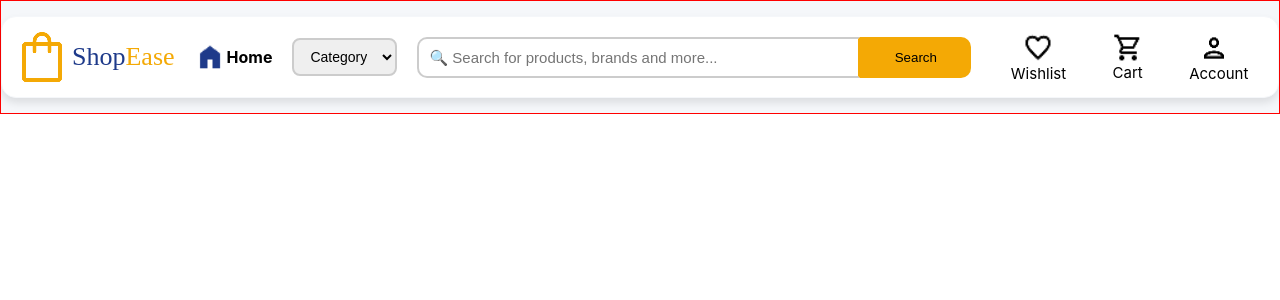
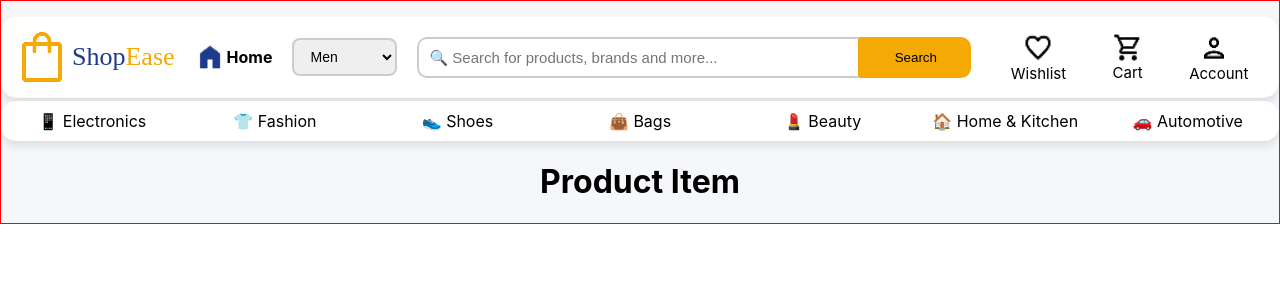
Before and after one commit to gaurav17032007/Recovery_code01, a React (Create React App) app: page /Product_item in a window 1280 px wide. Shown: the top 300 px of the page. Built offline with nearby package versions, Linux system fonts and the light colour scheme.

Commit message:
Update e-commerce product and navigation UI

```diff
--- a/src/App.js
+++ b/src/App.js
@@ -6,6 +6,7 @@ import Wishlist from './Component/04_Wishlist';
 import Cart from './Component/05_Cart';
 import Account from './Component/06_Account';
 import Navbar from './Component/07_Navbar';
+import Product_item from './Component/Product_item';
 import { BrowserRouter,Routes,Route } from 'react-router-dom';
 import { useState } from 'react';
 function App() {
@@ -23,6 +24,7 @@ function App() {
           <Route path='/wish_list' element={<Wishlist />} />
           <Route path='/cart' element={<Cart />} />
           <Route path='/account' element={<Account />} />
+          <Route path='/Product_item' element={<Product_item/>} />
         </Routes>
       </BrowserRouter>
       {/* <Categories/> */}
--- a/src/Component/01_Home.jsx
+++ b/src/Component/01_Home.jsx
@@ -1,29 +1,39 @@
 import '../Css_files/01_Home.css';
 import getproduct from '../Product_Api/Product_api';
-import { useEffect,useState } from "react";
+import { useEffect, useState } from "react";
+import { useNavigate } from 'react-router-dom';
 function Home() {
-    const [product,setprodeuct]=useState(null);
-    useEffect(()=>{
-        const call=async function () {
-            const value=await getproduct();
+    const [product, setprodeuct] = useState(null);
+    const navigator = useNavigate();
+    useEffect(() => {
+        const call = async function () {
+            const value = await getproduct();
             setprodeuct(value);
         }
         call();
-    },[]);
+    }, []);
+    function handler(e) {
+        e.preventDefault();
+        console.log("Image thubnail run");
+        navigator('/Product_item');
+    }
     return (
         <div>
             <h1>Home page</h1>
-            {product?.map((index) => {
-                    return (
-                        <div key={index.id}>
-                            <p>{index.id}</p>
-                            <p>{index.category}</p>
-                            {/* {<img src={index.images[0]} alt="" />} */}
-                            {<img src={index.thumbnail} alt="" />}
-                        </div>
-                    )
-                })
+            {
+                product?.filter((index) =>index.images[0] )
             }
+            {product?.filter((index) =>
+                index.tags[0] !== "meat"
+                && index.tags[0] !== "seafood")
+                .map((index) =>
+                    <div key={index.id}>
+                        <p>{index.id}</p>
+                        <p>{index.category}</p>
+                        <img src={index.thumbnail} alt="" onClick={handler} />
+                    </div>
+                )}
+
         </div>
     )
 }
--- a/src/Component/03_Categories.jsx
+++ b/src/Component/03_Categories.jsx
@@ -3,6 +3,7 @@ function Categories(){
     return(
         <div>
             <h1>Categories page</h1>
+
         </div>
     )
 }
--- a/src/Component/07_Navbar.jsx
+++ b/src/Component/07_Navbar.jsx
@@ -17,6 +17,8 @@ function Navbar({ setvalue }) {
         navigate("/product_list");
     }
     return (
+        <div>
+
             <div className='Nav_div'>
                 <nav className='Nav_link'>
                     <div className='img_span'>
@@ -30,8 +32,8 @@ function Navbar({ setvalue }) {
                             <span>Home</span>
                         </Link>
 
-                    <select className='nav_option' >
-                        <option selected disabled>Category</option>
+                        <select className='nav_option'>
+                            <option disabled>Category</option>
                             <option>Men</option>
                             <option>Women</option>
                         </select>
@@ -45,7 +47,7 @@ function Navbar({ setvalue }) {
                             value={val}
                             onChange={(e) => setval(e.target.value)}
                         />
-                    <button onSubmit={handler}>Search</button>
+                        <button onClick={handler}>Search</button>
                     </div>
 
                     <div className='Wishlist_plus'>
@@ -73,6 +75,16 @@ function Navbar({ setvalue }) {
                     {/* <img src={Account_img} alt="" /> */}
                 </nav>
             </div >
+            <div className='Categories'>
+                <span>📱 Electronics</span>
+                <span>👕 Fashion</span>
+                <span>👟 Shoes</span>
+                <span>👜 Bags</span>
+                <span>💄 Beauty</span>
+                <span>🏠 Home & Kitchen</span>
+                <span>🚗 Automotive</span>
+            </div>
+        </div>
     )
 }
 export default Navbar;
--- /dev/null
+++ b/src/Component/Product_item.jsx
@@ -0,0 +1,8 @@
+function Product_item(){
+    return(
+        <div>
+            <h1>Product Item</h1>
+        </div>
+    )
+}
+export default Product_item;
--- a/src/Css_files/07_Navbar.css
+++ b/src/Css_files/07_Navbar.css
@@ -1,5 +1,6 @@
 .Nav_div {
     margin: 15px auto;
+    margin-bottom: auto;
     width: 100%;
     max-width: 1400px;
     padding: 10px 10px;
@@ -9,8 +10,8 @@
     box-shadow: 0 5px 8px rgba(0, 0, 0, 0.1);
     flex-wrap: wrap;
     background-color: white;
-    position: sticky;
-    top: 0;
+    /* position: sticky;
+    top: 0; */
 }
 
 .Nav_link {
@@ -42,7 +43,7 @@
 }
 
 .Nav_input {
-    flex:2;
+    flex: 2;
     display: flex;
     flex-direction: row;
 }
@@ -143,6 +144,7 @@
 .nav_item img {
     width: 30px;
 }
+
 .nav_option {
     padding: 8px 12px;
     border-radius: 8px;
@@ -150,8 +152,37 @@
     font-size: 14px;
     cursor: pointer;
 }
+
 .nav_option:focus {
     outline: none;
     border-color: #1e3a8a;
     box-shadow: 0 0 5px rgba(30, 58, 138, 0.3);
 }
+
+.Categories {
+    display:flex;
+    margin: 15px auto;
+    margin-top: 3px;
+    width: 100%;
+    max-width: 1400px;
+    box-sizing: border-box;
+    /* border: 1px solid #f5f7fa; */
+    border-radius: 15px;
+    box-shadow: 0 5px 8px rgba(0, 0, 0, 0.1);
+    background-color: white;
+}
+.Categories span{
+    padding: 10px 10px;
+    display:flex;
+    flex: 1;
+    justify-content:center;
+    cursor: pointer;
+}
+.Categories span:hover{
+    /* margin: 0;
+    padding: 0; */
+    /* width: 100%; */
+    border-radius: 10px;
+    /* height: 30px; */
+    background-color: #f4a905;
+}
```
Also changed, not shown: src/Component/02_Product.jsx (line endings or trailing spaces). Lines whose indentation alone changed are shown as unchanged.
